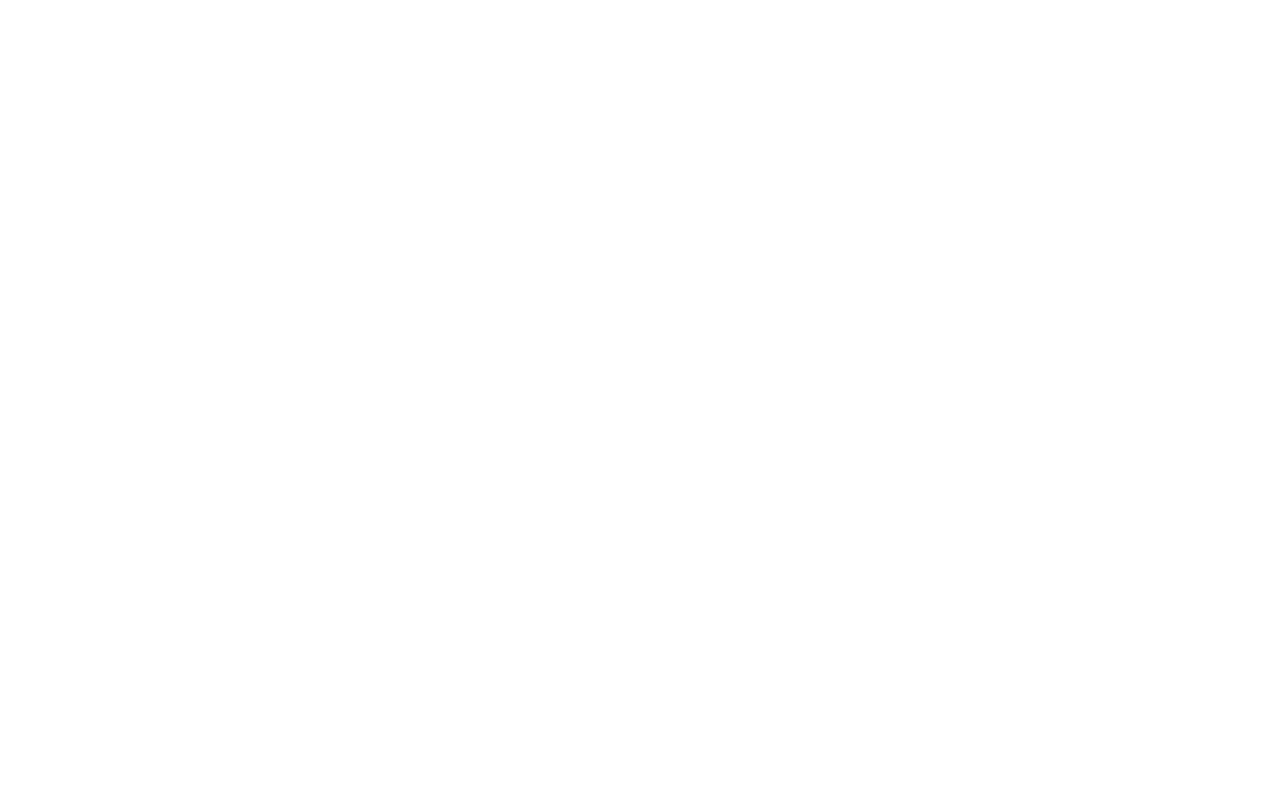
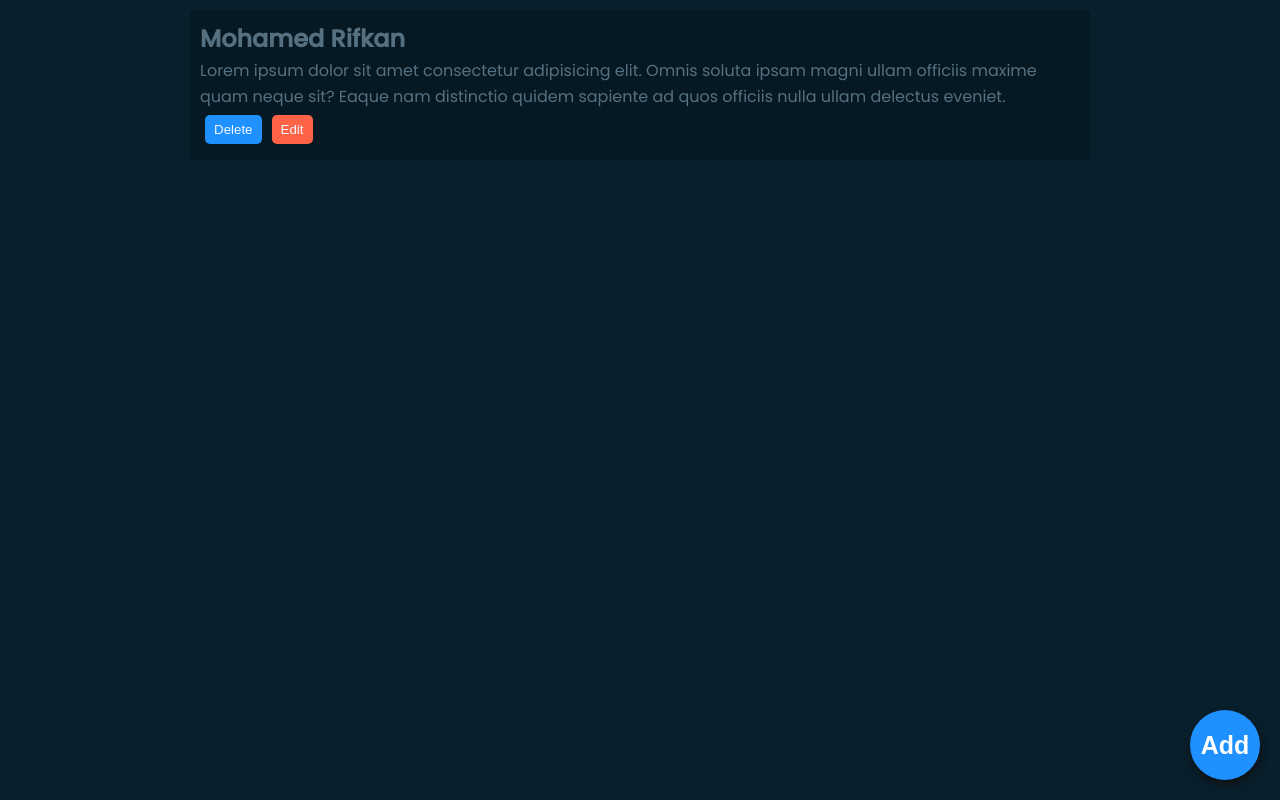
Before and after one commit to rifkan-py/next-typescript-firebase, a Next.js app: page / in a window 1280 px wide. Built offline with nearby package versions, Linux system fonts and the light colour scheme.

Commit message:
added card ui

```diff
--- /dev/null
+++ b/components/Add.tsx
@@ -0,0 +1,6 @@
+import styles from "../styles/Add.module.css";
+function Add() {
+  return <button className={styles.add}>Add</button>;
+}
+
+export default Add;
--- a/components/TodoList.tsx
+++ b/components/TodoList.tsx
@@ -2,6 +2,7 @@
 import { NextPage } from "next";
 import { useEffect } from "react";
 import { db } from "../firebase/firebase";
+import styles from "../styles/TodoList.module.css";
 
 const TodoList: NextPage = () => {
   useEffect(() => {
@@ -12,7 +13,18 @@
       return cityList;
     }
   }, []);
-  return <div></div>;
+  return (
+    <div className={styles.card}>
+      <h2>Mohamed Rifkan</h2>
+      <p>
+        Lorem ipsum dolor sit amet consectetur adipisicing elit. Omnis soluta
+        ipsam magni ullam officiis maxime quam neque sit? Eaque nam distinctio
+        quidem sapiente ad quos officiis nulla ullam delectus eveniet.
+      </p>
+      <button className="btn btn-primary">Delete</button>
+      <button className="btn btn-danger">Edit</button>
+    </div>
+  );
 };
 
 export default TodoList;
--- a/pages/index.tsx
+++ b/pages/index.tsx
@@ -1,10 +1,12 @@
 import type { NextPage } from "next";
+import Add from "../components/Add";
 import TodoList from "../components/TodoList";
 
 const Home: NextPage = () => {
   return (
-    <div>
+    <div className="container">
       <TodoList />
+      <Add />
     </div>
   );
 };
--- /dev/null
+++ b/styles/Add.module.css
@@ -0,0 +1,18 @@
+.add {
+  padding: 10px;
+  width: 70px;
+  height: 70px;
+  max-height: auto;
+  border-radius: 50%;
+  background: dodgerblue;
+  position: absolute;
+  bottom: 20px;
+  right: 20px;
+  border: 0;
+  color: #fff;
+  font-weight: bold;
+  font-size: 25px;
+  text-align: center;
+  box-shadow: 1px 4px 8px #111;
+  cursor: pointer;
+}
--- /dev/null
+++ b/styles/TodoList.module.css
@@ -0,0 +1,8 @@
+.card {
+  margin-top: 10px;
+  width: 100%;
+  height: 150px;
+  background: #061822;
+  padding: 10px;
+  border-radius: 5px;
+}
--- a/styles/globals.css
+++ b/styles/globals.css
@@ -10,4 +10,29 @@
 body {
   line-height: 1.6;
   font-family: "Poppins", sans-serif;
+  background: #081f2c;
+  color: #557181;
 }
+
+.container {
+  width: 900px;
+  max-width: 100%;
+  margin: 0 auto;
+}
+
+.btn {
+  padding: 7px 9px;
+  margin: 5px;
+  cursor: pointer;
+  border: 0;
+  color: aliceblue;
+  border-radius: 5px;
+}
+
+.btn-primary {
+  background: dodgerblue;
+}
+
+.btn-danger {
+  background: tomato;
+}
```
